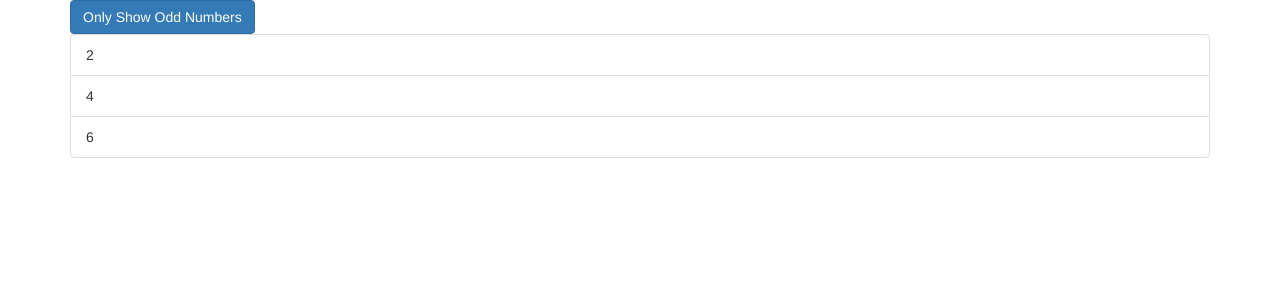
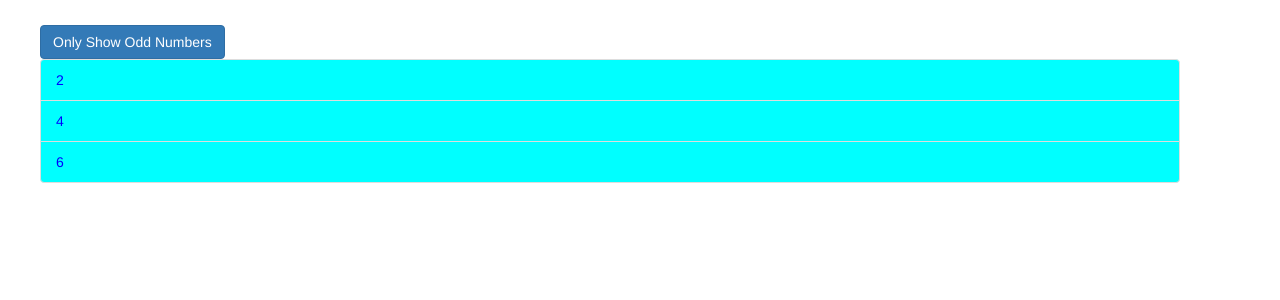
Before and after one commit to Rupam0710/Directives-deep-dive-Angular, an Angular app: page / in a window 1280 px wide. Shown: the top 300 px of the page. Built offline with nearby package versions, Linux system fonts and the light colour scheme.

Commit message:
65com ngClass and ngStyle Recap v95

```diff
--- a/src/app/app.component.html
+++ b/src/app/app.component.html
@@ -11,12 +11,26 @@
       <br />
       <ul class="list-group">
         <div *ngIf="onlyOdd">
-          <li class="list-group-item" *ngFor="let odd of oddNumbers">
+          <li
+            class="list-group-item"
+            *ngFor="let odd of oddNumbers"
+            [ngClass]="{ odd: odd % 2 !== 0 }"
+            [ngStyle]="{
+              backgroundColor: odd % 2 !== 0 ? 'yellow' : 'transparent'
+            }"
+          >
             {{ odd }}
           </li>
         </div>
         <div *ngIf="!onlyOdd">
-          <li class="list-group-item" *ngFor="let even of evenNumbers">
+          <li
+            class="list-group-item"
+            *ngFor="let even of evenNumbers"
+            [ngClass]="{ even: even % 2 === 0 }"
+            [ngStyle]="{
+              backgroundColor: even % 2 === 0 ? 'aqua' : 'wheat'
+            }"
+          >
             {{ even }}
           </li>
         </div>
--- a/src/app/app.component.scss
+++ b/src/app/app.component.scss
@@ -0,0 +1,11 @@
+.container{
+    margin: 25px;
+}
+
+.odd{
+    color: red;
+}
+
+.even{
+    color: blue;
+}
```
